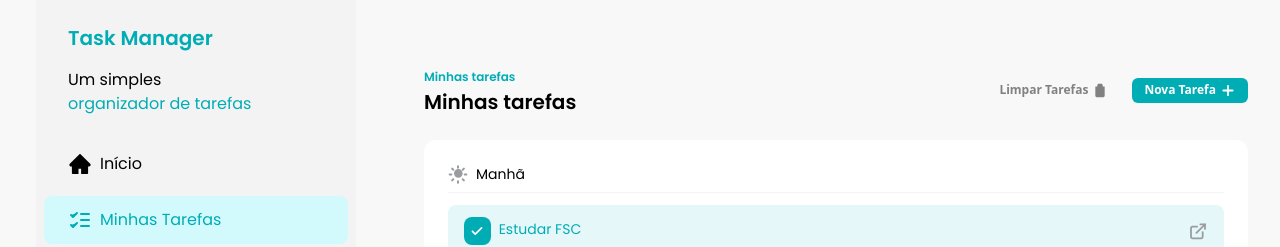
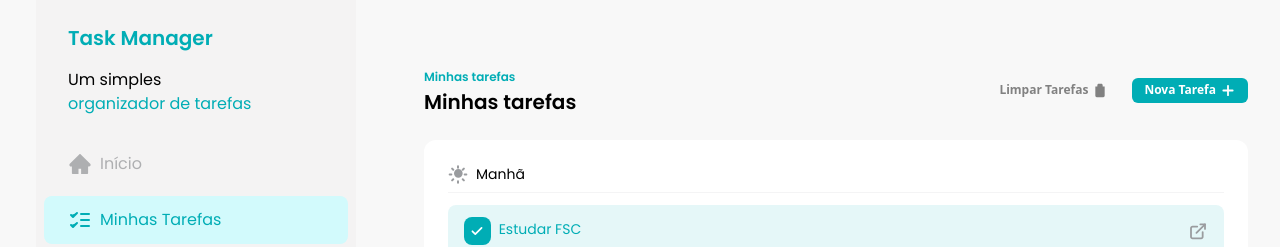
Before and after one commit to davisnz1/Task-Manager, a React (Vite) app: page / in a window 1280 px wide. Shown: the top 247 px of the page. Built offline with nearby package versions, Linux system fonts and the light colour scheme; the HTML template or start-up script is replaced by a standard one.

Commit message:
Adicionei a lib tailwind variants

```diff
--- a/package.json
+++ b/package.json
@@ -14,6 +14,7 @@
     "react-dom": "^18.3.1",
     "react-transition-group": "^4.4.5",
     "sonner": "^1.5.0",
+    "tailwind-variants": "^0.2.1",
     "uuid": "^10.0.0"
   },
   "devDependencies": {
--- a/src/components/AddTaskDialog.jsx
+++ b/src/components/AddTaskDialog.jsx
@@ -120,14 +120,14 @@ const AddTaskDialog = ({ isOpen, handleClose, handleSubmit }) => {
                 <Button
                   className="bg-[#EEEEEE] text-black"
                   size="big"
-                  variant="ghost"
+                  color="ghost"
                   onClick={handleClose}
                 >
                   Cancelar
                 </Button>
                 <Button
                   size="big"
-                  variant="primary"
+                  color="primary"
                   onClick={() => handleSaveClick()}
                 >
                   Salvar
--- a/src/components/Button.jsx
+++ b/src/components/Button.jsx
@@ -1,35 +1,32 @@
+import { tv } from "tailwind-variants";
+
 const Button = ({
   children,
   size = "small",
-  variant = "primary",
+  color = "primary",
   className,
   ...rest
 }) => {
-  const getVariantClasses = () => {
-    if (variant == "primary") {
-      return "bg-brand-primary text-white";
-    }
-
-    if (variant == "ghost") {
-      return "bg-tranparent text-brand-dark-gray";
-    }
-  };
-
-  const getSizeButton = () => {
-    if (size == "small") {
-      return "px-3 py-1 text-xs";
-    }
-    if (size == "big") {
-      return "py-2 px-12";
-    }
-  };
+  const button = tv({
+    base: "flex items-center gap-1 rounded-md font-semibold",
+    variants: {
+      color: {
+        primary: "bg-brand-primary text-white",
+        ghost: "bg-tranparent text-brand-dark-gray",
+      },
+      size: {
+        small: "px-3 py-1 text-xs",
+        big: "py-2 px-12",
+      },
+    },
+    defaultVariants: {
+      color: "primary",
+      size: "small",
+    },
+  });
 
   return (
-    <button
-      className={`${getVariantClasses()} ${getSizeButton()} ${className} flex items-center gap-1
-      rounded-md font-semibold`}
-      {...rest}
-    >
+    <button className={button({ color, size, className })} {...rest}>
       {children}
     </button>
   );
--- a/src/components/Sidebar.jsx
+++ b/src/components/Sidebar.jsx
@@ -17,12 +17,12 @@ const Sidebar = () => {
         </p>
       </div>
       <div className="font-poppins flex flex-col px-2 gap-2">
-        <SidebarButton variant="unselected">
+        <SidebarButton color="unselected">
           <HomeIcon />
           Início
         </SidebarButton>
 
-        <SidebarButton variant="selected">
+        <SidebarButton color="selected">
           <TaskIcon />
           Minhas Tarefas
         </SidebarButton>
--- a/src/components/SidebarButton.jsx
+++ b/src/components/SidebarButton.jsx
@@ -1,19 +1,18 @@
-const SidebarButton = ({ children, variant }) => {
-  const getVariantClasses = () => {
-    if (variant == "unselected") {
-      return "text-[brand-dark-blue]";
-    }
+import { tv } from "tailwind-variants";
 
-    if (variant == "selected") {
-      return "bg-[#d2fafc] text-brand-primary";
-    }
-  };
+const SidebarButton = ({ children, color }) => {
+  const sidebar = tv({
+    base: "flex font-normal items-center gap-2 rounded-lg px-6 py-3",
+    variants: {
+      color: {
+        unselected: "text-brand-dark-blue",
+        selected: "bg-[#d2fafc] text-brand-primary",
+      },
+    },
+  });
 
   return (
-    <a
-      href="#"
-      className={`flex font-normal items-center gap-2 rounded-lg px-6 py-3 ${getVariantClasses()}`}
-    >
+    <a href="#" className={sidebar({ color })}>
       {children}
     </a>
   );
--- a/src/components/TaskItem.jsx
+++ b/src/components/TaskItem.jsx
@@ -35,7 +35,7 @@ const TaskItem = ({ task, handleCheckboxClick, handleDeleteClick }) => {
       <div className="flex w-full justify-between">
         {task.title}
         <a href="#" className="flex items-center">
-          <Button variant="ghost" onClick={() => handleDeleteClick(task.id)}>
+          <Button color="ghost" onClick={() => handleDeleteClick(task.id)}>
             <TrashIcon className="text-transparent" />
           </Button>
           <AboutButton />
--- a/src/components/Tasks.jsx
+++ b/src/components/Tasks.jsx
@@ -59,7 +59,7 @@ const Tasks = () => {
         </div>
 
         <div className="flex items-center gap-3">
-          <Button size="small" variant="ghost">
+          <Button size="small" color="ghost">
             Limpar Tarefas
             <TrashIcon />
           </Button>
```
Also changed, not shown: 1 other file (tests, documents, lock files or other folders).
